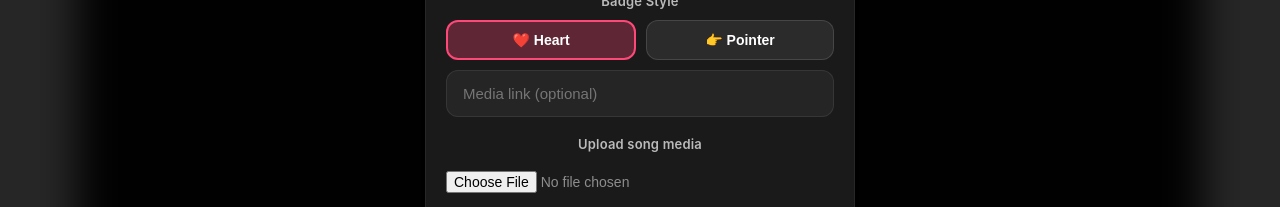
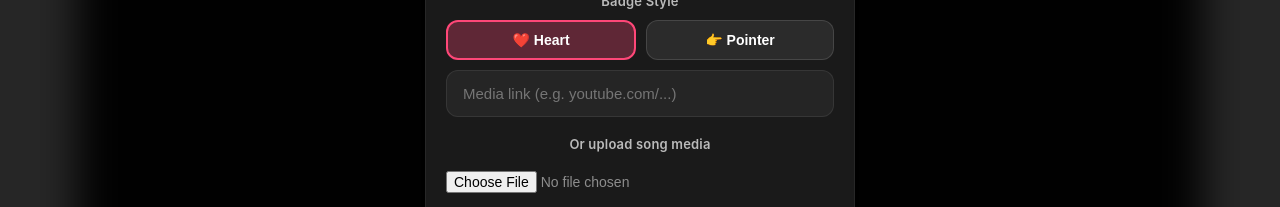
Before and after one commit to cucina656-dotcom/jambo, a React (Vite) app: page /tv in a window 1280 px wide. Both pictures are taken after a click on the button "🎵 Dedicate a song". Shown: the part 498-705 px from the top of the page. Built offline with nearby package versions, Linux system fonts and the light colour scheme; no server answers.

Commit message:
Update TV.jsx

```diff
--- a/src/pages/TV.jsx
+++ b/src/pages/TV.jsx
@@ -28,7 +28,6 @@ function TV() {
 
   // Add preconnect for external media services
   useEffect(() => {
-    // Add preconnect links for faster external media loading
     const links = [
       { rel: 'preconnect', href: 'https://www.youtube.com' },
       { rel: 'preconnect', href: 'https://www.youtube-nocookie.com' },
@@ -78,11 +77,9 @@ function TV() {
         threshold: [0, 0.25, 0.5, 0.75, 1],
       }
     );
-
     Object.values(cardRefs.current).forEach((element) => {
       if (element) observer.observe(element);
     });
-
     return () => {
       observer.disconnect();
       setActiveIndex(null);
@@ -117,24 +114,28 @@ function TV() {
     fileSetter(file);
   }
 
+  // FIXED: No longer overwriting mediaUrl text state with a local blob string
   function handleMediaUpload(e) {
     const file = e.target.files[0];
     if (!file) return;
-    setMediaUrl(URL.createObjectURL(file));
     setMediaFile(file);
   }
 
   async function handleSubmit(e) {
     e.preventDefault();
     if (isSubmitting) return;
+
     if (!senderName || !senderWhatsapp || !recipientName || !message) {
       alert("Please fill all important fields.");
       return;
     }
-    if (!mediaUrl && !mediaFile) {
+
+    // Check against either a link string or an uploaded file
+    if (!mediaUrl.trim() && !mediaFile) {
       alert("Please add media (URL or file upload).");
       return;
     }
+
     setIsSubmitting(true);
     try {
       const formData = new FormData();
@@ -147,32 +148,38 @@ function TV() {
 
       if (senderPhotoFile) {
         formData.append("sender_photo_file", senderPhotoFile);
-      } else if (senderPhoto && senderPhoto.startsWith("http")) {
-        formData.append("sender_photo", senderPhoto);
+      } else if (senderPhoto && /^https?:\/\//i.test(senderPhoto.trim())) {
+        formData.append("sender_photo", senderPhoto.trim());
       } else {
         formData.append("sender_photo", "");
       }
 
       if (recipientPhotoFile) {
         formData.append("recipient_photo_file", recipientPhotoFile);
-      } else if (recipientPhoto && recipientPhoto.startsWith("http")) {
-        formData.append("recipient_photo", recipientPhoto);
+      } else if (recipientPhoto && /^https?:\/\//i.test(recipientPhoto.trim())) {
+        formData.append("recipient_photo", recipientPhoto.trim());
       } else {
         formData.append("recipient_photo", "");
       }
 
+      // FIXED: Handles native file uploads OR safely parses typed URLs
       if (mediaFile) {
         formData.append("media_file", mediaFile);
-      } else if (mediaUrl && mediaUrl.startsWith("http")) {
-        formData.append("media_url", mediaUrl);
+      } else if (mediaUrl.trim()) {
+        let sanitizedUrl = mediaUrl.trim();
+        // If they omitted http:// or https://, prepend it automatically
+        if (!/^https?:\/\//i.test(sanitizedUrl)) {
+          sanitizedUrl = `https://${sanitizedUrl}`;
+        }
+        formData.append("media_url", sanitizedUrl);
       }
 
       const res = await fetch(`${API_URL}/api/dedications`, {
         method: "POST",
         body: formData,
       });
+      const data = await res.json();
 
-      const data = await res.json();
       if (!data.success) {
         alert(data.message || "Failed to save dedication");
         setIsSubmitting(false);
@@ -183,6 +190,7 @@ function TV() {
         setFeed((prev) => [data.dedication, ...prev]);
       }
 
+      // Clean Reset
       setSenderName("");
       setSenderWhatsapp("");
       setSenderPhoto("");
@@ -216,17 +224,14 @@ function TV() {
           backdrop-filter: none !important;
           -webkit-backdrop-filter: none !important;
         }
-        /* Add loading animation keyframes */
         @keyframes spin {
           from { transform: rotate(0deg); }
           to { transform: rotate(360deg); }
         }
-        /* Optimize image loading */
         .tv-card-wrapper img {
           will-change: transform, opacity;
           content-visibility: auto;
         }
-        /* Lazy load iframes */
         .tv-card-wrapper iframe {
           loading: lazy;
         }
@@ -246,9 +251,12 @@ function TV() {
               <h2 style={formTitle}>Create Dedication</h2>
               <input style={inputStyle} placeholder="Your name" value={senderName} onChange={(e) => setSenderName(e.target.value)} />
               <input style={inputStyle} placeholder="WhatsApp e.g +250788123456" value={senderWhatsapp} onChange={(e) => setSenderWhatsapp(e.target.value)} />
+
               <label style={labelStyle}>Your photo</label>
               <input style={fileStyle} type="file" accept="image/*" onChange={(e) => handlePhotoUpload(e, setSenderPhoto, setSenderPhotoFile)} />
+
               <input style={inputStyle} placeholder="Recipient name" value={recipientName} onChange={(e) => setRecipientName(e.target.value)} />
+
               <label style={labelStyle}>Their photo</label>
               <input style={fileStyle} type="file" accept="image/*" onChange={(e) => handlePhotoUpload(e, setRecipientPhoto, setRecipientPhotoFile)} />
 
@@ -279,10 +287,35 @@ function TV() {
                   </button>
                 </div>
               </div>
-              <input style={inputStyle} placeholder="Media link (optional)" value={mediaUrl} onChange={(e) => setMediaUrl(e.target.value)} />
-              <label style={labelStyle}>Upload song media</label>
-              <input style={fileStyle} type="file" accept="video/*,audio/*,image/*" onChange={handleMediaUpload} />
+
+              {/* URL Input */}
+              <input
+                style={inputStyle}
+                placeholder="Media link (e.g. youtube.com/...)"
+                value={mediaUrl}
+                onChange={(e) => setMediaUrl(e.target.value)}
+                disabled={!!mediaFile}
+              />
+
+              {/* Native File Upload Input */}
+              <label style={labelStyle}>Or upload song media</label>
+              <input
+                style={fileStyle}
+                type="file"
+                accept="video/*,audio/*,image/*"
+                onChange={handleMediaUpload}
+                disabled={!!mediaUrl.trim()}
+              />
+
+              {/* Optional indicator if they've uploaded a file */}
+              {mediaFile && (
+                <p style={{ fontSize: '12px', color: '#00e676', margin: '-4px 0 10px' }}>
+                  ✓ Ready to upload: {mediaFile.name}
+                </p>
+              )}
+
               <textarea style={textareaStyle} placeholder="Short dedication letter" value={message} onChange={(e) => setMessage(e.target.value)} />
+
               <div style={buttonRow}>
                 <button type="submit" style={submitBtn} disabled={isSubmitting}>
                   {isSubmitting ? "Submitting..." : "Submit"}
@@ -356,209 +389,28 @@ function TV() {
   );
 }
 
-// ==========================================
-// DARK INSTAGRAM-STYLED STYLES
-// ==========================================
-const page = {
-  minHeight: "100svh",
-  background: "#0a0a0a",
-  color: "#ffffff",
-  fontFamily: '-apple-system, BlinkMacSystemFont, "Segoe UI", Roboto, Helvetica, Arial, sans-serif',
-  overflowX: "hidden",
-};
-
-const main = {
-  width: "100%",
-  maxWidth: "520px",
-  margin: "0 auto",
-  padding: "72px 0 40px",
-  boxSizing: "border-box",
-};
-
-const topSection = {
-  textAlign: "center",
-  marginBottom: "10px",
-  padding: "0 16px",
-};
-
-const title = {
-  fontSize: "clamp(28px, 8vw, 36px)",
-  fontWeight: "900",
-  margin: "0 0 6px",
-  background: "linear-gradient(135deg, #f09433 0%, #e6683c 25%, #dc2743 50%, #cc2366 75%, #bc1888 100%)",
-  WebkitBackgroundClip: "text",
-  WebkitTextFillColor: "transparent",
-  backgroundClip: "text",
-  letterSpacing: "-0.5px",
-};
-
-const text = {
-  color: "rgba(255,255,255,0.6)",
-  lineHeight: "1.45",
-  margin: "0 0 14px",
-  fontSize: "14px",
-  fontWeight: "400",
-};
-
-const dedicateBtn = {
-  border: "none",
-  borderRadius: "999px",
-  padding: "14px 28px",
-  background: "linear-gradient(135deg, #f09433 0%, #e6683c 25%, #dc2743 50%, #cc2366 75%, #bc1888 100%)",
-  color: "white",
-  fontWeight: "700",
-  fontSize: "15px",
-  cursor: "pointer",
-  boxShadow: "0 8px 28px rgba(220, 39, 67, 0.35)",
-  transition: "transform 0.2s ease",
-  letterSpacing: "0.3px",
-};
-
-const feedSection = {
-  display: "flex",
-  flexDirection: "column",
-  gap: "18px",
-  padding: "0",
-};
-
-const cardWrapper = {
-  width: "calc(100% + 8px)",
-  marginLeft: "-4px",
-  transform: "translateY(-2px)",
-  transition: "all 0.2s ease",
-};
-
-// Form Styles (preserved from original with dark theme)
-const formOverlay = {
-  position: "fixed",
-  inset: 0,
-  zIndex: 2000,
-  background: "rgba(0,0,0,0.85)",
-  backdropFilter: "blur(20px)",
-  WebkitBackdropFilter: "blur(20px)",
-  display: "flex",
-  alignItems: "flex-start",
-  justifyContent: "center",
-  padding: "76px 10px 18px",
-  boxSizing: "border-box",
-  overflowY: "auto",
-};
-
-const formCard = {
-  width: "100%",
-  maxWidth: "430px",
-  padding: "20px",
-  borderRadius: "20px",
-  background: "#1a1a1a",
-  border: "1px solid rgba(255,255,255,0.06)",
-  boxShadow: "0 20px 60px rgba(0,0,0,0.8)",
-  boxSizing: "border-box",
-};
-
-const formTitle = {
-  margin: "0 0 16px",
-  fontSize: "22px",
-  fontWeight: "700",
-  color: "#ffffff",
-  textAlign: "center",
-};
-
-const inputStyle = {
-  width: "100%",
-  boxSizing: "border-box",
-  marginBottom: "10px",
-  padding: "14px 16px",
-  borderRadius: "12px",
-  border: "1px solid rgba(255,255,255,0.08)",
-  background: "rgba(255,255,255,0.05)",
-  color: "white",
-  outline: "none",
-  fontSize: "15px",
-  transition: "border-color 0.2s ease",
-};
-
-const textareaStyle = {
-  ...inputStyle,
-  minHeight: "92px",
-  resize: "vertical",
-  fontFamily: 'inherit',
-};
-
-const labelStyle = {
-  display: "block",
-  fontSize: "13px",
-  fontWeight: "600",
-  color: "rgba(255,255,255,0.7)",
-  margin: "4px 0 6px",
-};
-
-const fileStyle = {
-  width: "100%",
-  marginBottom: "12px",
-  color: "rgba(255,255,255,0.5)",
-  fontSize: "14px",
-  padding: "8px 0",
-};
-
-const badgeContainer = {
-  marginBottom: "10px",
-};
-
-const badgeOptions = {
-  display: "flex",
-  gap: "10px",
-};
-
-const badgeButton = {
-  flex: 1,
-  padding: "10px 14px",
-  borderRadius: "12px",
-  color: "white",
-  fontWeight: "600",
-  fontSize: "14px",
-  cursor: "pointer",
-  transition: "all 0.2s ease",
-  backgroundColor: "rgba(255,255,255,0.05)",
-};
-
-const buttonRow = {
-  display: "flex",
-  gap: "10px",
-  marginTop: "14px",
-};
-
-const submitBtn = {
-  flex: 1,
-  border: "none",
-  borderRadius: "999px",
-  padding: "14px",
-  background: "linear-gradient(135deg, #f09433 0%, #e6683c 25%, #dc2743 50%, #cc2366 75%, #bc1888 100%)",
-  color: "white",
-  fontWeight: "700",
-  cursor: "pointer",
-  fontSize: "15px",
-  transition: "opacity 0.2s ease",
-};
-
-const cancelBtn = {
-  flex: 1,
-  border: "1px solid rgba(255,255,255,0.12)",
-  borderRadius: "999px",
-  padding: "14px",
-  background: "transparent",
-  color: "rgba(255,255,255,0.7)",
-  fontWeight: "600",
-  cursor: "pointer",
-  fontSize: "15px",
-  transition: "all 0.2s ease",
-};
-
-const emptyCard = {
-  padding: "40px 24px",
-  borderRadius: "20px",
-  background: "rgba(255,255,255,0.03)",
-  border: "1px solid rgba(255,255,255,0.06)",
-  textAlign: "center",
-};
+// Styles Objects (Preserved exactly)
+const page = { minHeight: "100svh", background: "#0a0a0a", color: "#ffffff", fontFamily: '-apple-system, BlinkMacSystemFont, "Segoe UI", Roboto, Helvetica, Arial, sans-serif', overflowX: "hidden" };
+const main = { width: "100%", maxWidth: "520px", margin: "0 auto", padding: "72px 0 40px", boxSizing: "border-box" };
+const topSection = { textAlign: "center", marginBottom: "10px", padding: "0 16px" };
+const title = { fontSize: "clamp(28px, 8vw, 36px)", fontWeight: "900", margin: "0 0 6px", background: "linear-gradient(135deg, #f09433 0%, #e6683c 25%, #dc2743 50%, #cc2366 75%, #bc1888 100%)", WebkitBackgroundClip: "text", WebkitTextFillColor: "transparent", backgroundClip: "text", letterSpacing: "-0.5px" };
+const text = { color: "rgba(255,255,255,0.6)", lineHeight: "1.45", margin: "0 0 14px", fontSize: "14px", fontWeight: "400" };
+const dedicateBtn = { border: "none", borderRadius: "999px", padding: "14px 28px", background: "linear-gradient(135deg, #f09433 0%, #e6683c 25%, #dc2743 50%, #cc2366 75%, #bc1888 100%)", color: "white", fontWeight: "700", fontSize: "15px", cursor: "pointer", boxShadow: "0 8px 28px rgba(220, 39, 67, 0.35)", transition: "transform 0.2s ease", letterSpacing: "0.3px" };
+const feedSection = { display: "flex", flexDirection: "column", gap: "18px", padding: "0" };
+const cardWrapper = { width: "calc(100% + 8px)", marginLeft: "-4px", transform: "translateY(-2px)", transition: "all 0.2s ease" };
+const formOverlay = { position: "fixed", inset: 0, zIndex: 2000, background: "rgba(0,0,0,0.85)", backdropFilter: "blur(20px)", WebkitBackdropFilter: "blur(20px)", display: "flex", alignItems: "flex-start", justifyContent: "center", padding: "76px 10px 18px", boxSizing: "border-box", overflowY: "auto" };
+const formCard = { width: "100%", maxWidth: "430px", padding: "20px", borderRadius: "20px", background: "#1a1a1a", border: "1px solid rgba(255,255,255,0.06)", boxShadow: "0 20px 60px rgba(0,0,0,0.8)", boxSizing: "border-box" };
+const formTitle = { margin: "0 0 16px", fontSize: "22px", fontWeight: "700", color: "#ffffff", textAlign: "center" };
+const inputStyle = { width: "100%", boxSizing: "border-box", marginBottom: "10px", padding: "14px 16px", borderRadius: "12px", border: "1px solid rgba(255,255,255,0.08)", background: "rgba(255,255,255,0.05)", color: "white", outline: "none", fontSize: "15px", transition: "border-color 0.2s ease" };
+const textareaStyle = { ...inputStyle, minHeight: "92px", resize: "vertical", fontFamily: 'inherit' };
+const labelStyle = { display: "block", fontSize: "13px", fontWeight: "600", color: "rgba(255,255,255,0.7)", margin: "4px 0 6px" };
+const fileStyle = { width: "100%", marginBottom: "12px", color: "rgba(255,255,255,0.5)", fontSize: "14px", padding: "8px 0" };
+const badgeContainer = { marginBottom: "10px" };
+const badgeOptions = { display: "flex", gap: "10px" };
+const badgeButton = { flex: 1, padding: "10px 14px", borderRadius: "12px", color: "white", fontWeight: "600", fontSize: "14px", cursor: "pointer", transition: "all 0.2s ease", backgroundColor: "rgba(255,255,255,0.05)" };
+const buttonRow = { display: "flex", gap: "10px", marginTop: "14px" };
+const submitBtn = { flex: 1, border: "none", borderRadius: "999px", padding: "14px", background: "linear-gradient(135deg, #f09433 0%, #e6683c 25%, #dc2743 50%, #cc2366 75%, #bc1888 100%)", color: "white", fontWeight: "700", cursor: "pointer", fontSize: "15px", transition: "opacity 0.2s ease" };
+const cancelBtn = { flex: 1, border: "1px solid rgba(255,255,255,0.12)", borderRadius: "999px", padding: "14px", background: "transparent", color: "rgba(255,255,255,0.7)", fontWeight: "600", cursor: "pointer", fontSize: "15px", transition: "all 0.2s ease" };
+const emptyCard = { padding: "40px 24px", borderRadius: "20px", background: "rgba(255,255,255,0.03)", border: "1px solid rgba(255,255,255,0.06)", textAlign: "center" };
 
 export default TV;
```
